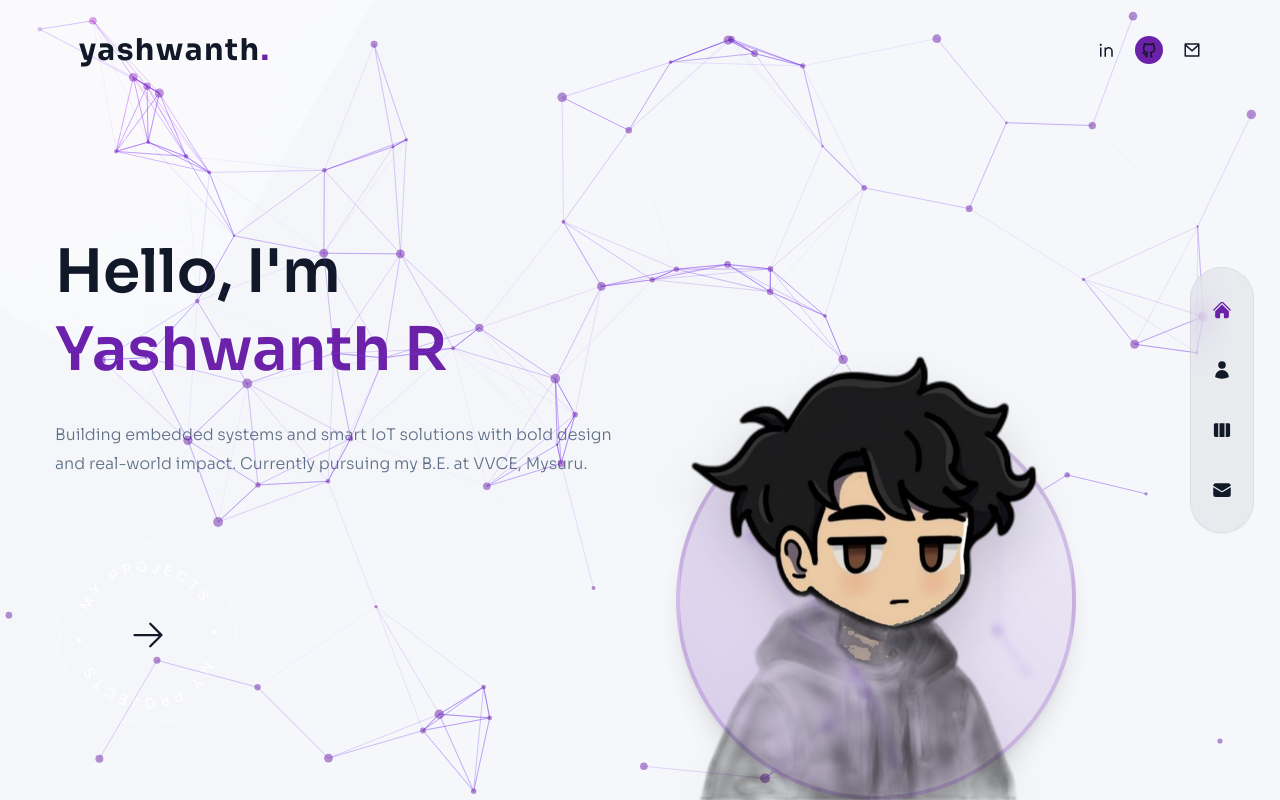
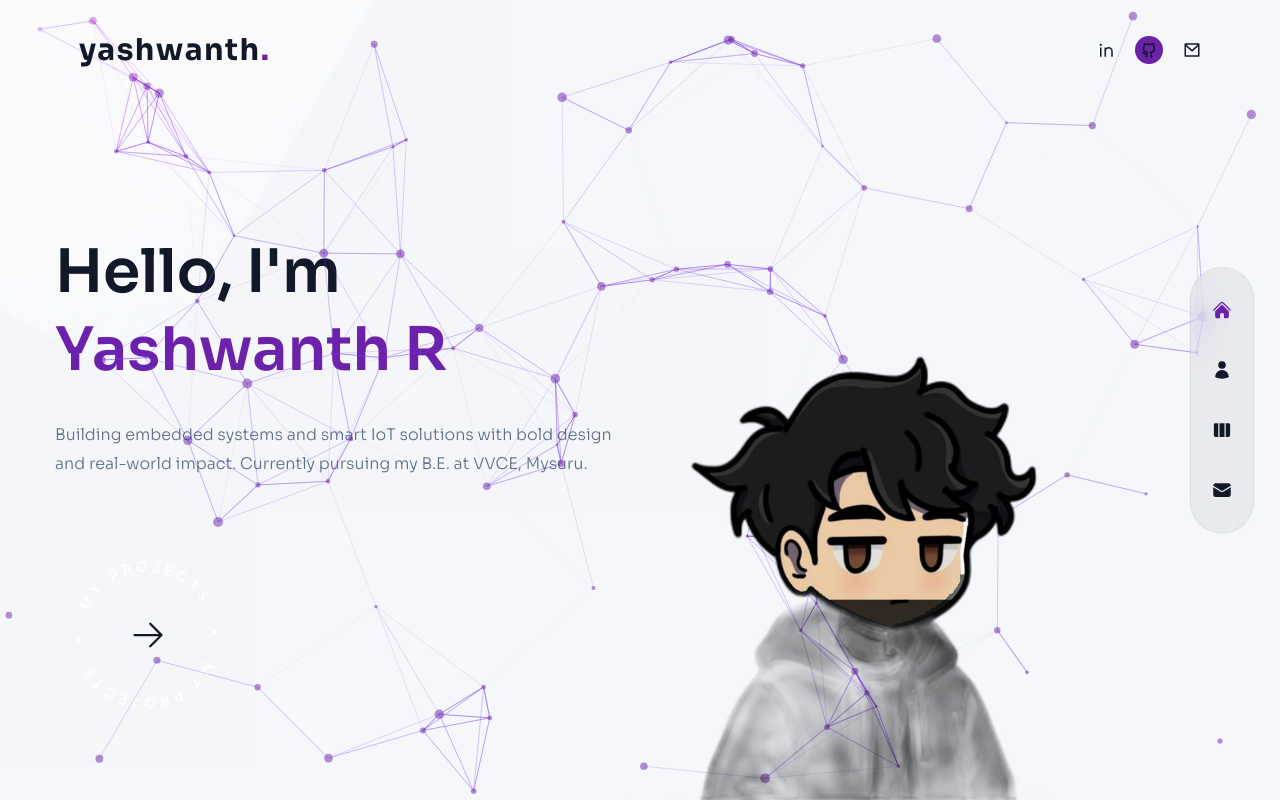
Before and after one commit to yashwanthR1207/yashprofile.2, a Next.js app: page / in a window 1280 px wide. Built offline with nearby package versions, Linux system fonts and the light colour scheme.

Commit message:
Update work page tagline, remove avatar circle, and darken jacket

```diff
--- a/components/Avatar.jsx
+++ b/components/Avatar.jsx
@@ -3,16 +3,12 @@ import Image from "next/image";
 const Avatar = () => {
   return (
     <div className="hidden xl:flex xl:max-w-none pointer-events-none select-none relative w-full h-full justify-center items-end">
-      {/* Circle Background */}
-      <div className="absolute w-[400px] h-[400px] bg-gradient-to-tr from-accent/20 to-accent/5 border-4 border-accent/20 rounded-full bottom-0 z-0 shadow-xl backdrop-blur-sm" />
-
-      {/* Avatar Image sticking out of the top */}
       <Image
         src="/avatar.png"
         alt="avatar"
         width={737}
         height={678}
-        className="translate-z-0 w-auto h-[115%] object-contain object-bottom relative z-10 drop-shadow-2xl"
+        className="translate-z-0 w-auto h-full object-contain object-bottom relative z-10"
       />
     </div>
   );
--- a/pages/work/index.jsx
+++ b/pages/work/index.jsx
@@ -29,8 +29,7 @@ const Work = () => {
               exit="hidden"
               className="mb-4 max-w-[400px] mx-auto lg:mx-0"
             >
-              Lorem ipsum dolor sit amet consectetur adipisicing elit. Tenetur
-              tempora eligendi, quisquam tempore sint reiciendis.
+              Innovating through practical hardware solutions and intelligent software design.
             </motion.p>
           </div>
 
```
Also changed, not shown: public/avatar.png.
